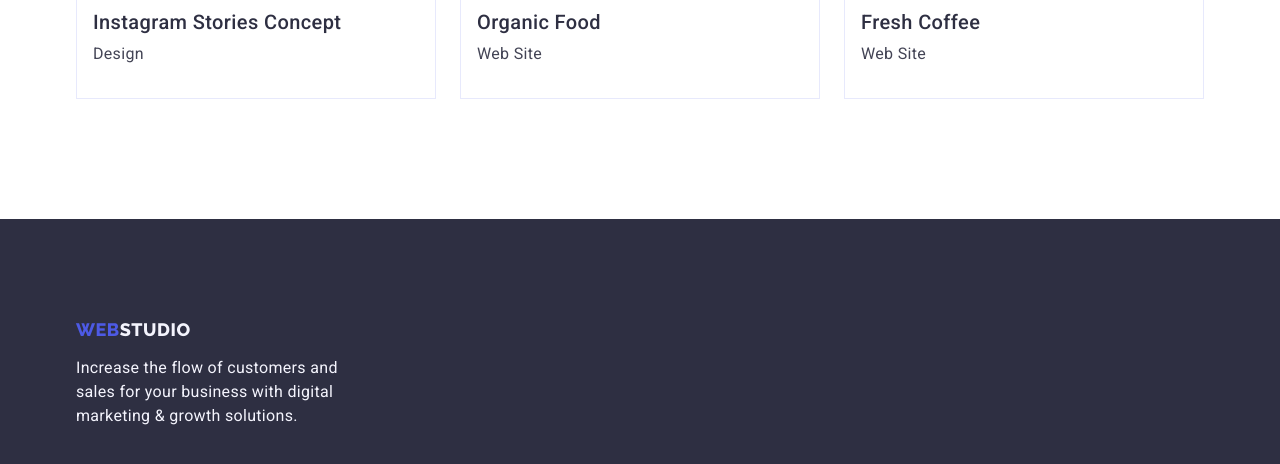
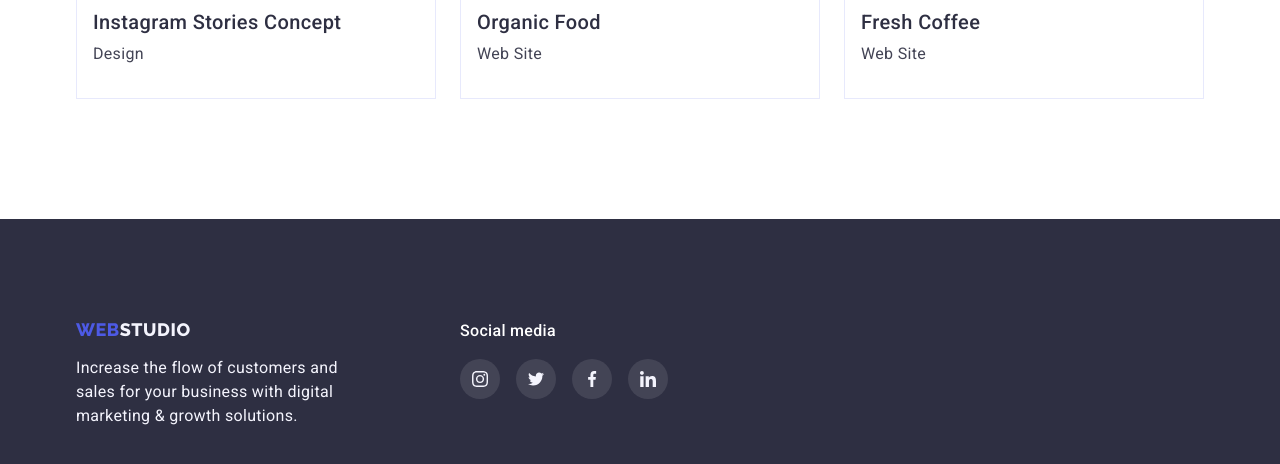
Before and after one commit to Kris-tii/goit-markup-hw-04, a plain HTML site: page portfolio.html in a window 1280 px wide. Shown: the part 1552-2016 px from the top of the page. Drawn offline with nearby package versions, Linux system fonts and the light colour scheme.

```diff
--- a/css/styles.css
+++ b/css/styles.css
@@ -132,6 +132,8 @@ margin-right: auto;
 
 .hero{
 background: var(--main-gray-color);
+background-image:linear-gradient(rgba(46, 47, 66, 0.7), rgba(46, 47, 66, 0.7)), url(../images/people-office.jpg);
+background-repeat: no-repeat;
 padding-top: 188px;
 padding-bottom: 188px;
 }
--- a/portfolio.html
+++ b/portfolio.html
@@ -208,7 +208,8 @@
       </section>
     </main>
     <footer class="footer">
-      <div class="container">
+      <div class="container footer-content">
+        <div class="footer-container">
           <a href="./index.html" class="part-logo link"
             >Web
             <span class="part-logo-white">Studio</span>
@@ -218,6 +219,40 @@
             digital marketing & growth solutions.
           </p>
         </div>
+        <div class="footer-section">
+          <h3 class="footer-title">Social media</h3>
+          <ul class="footer-soc-list list">
+            <li class="footer-soc-item">
+              <a href="" class="footer-soc-link link">
+                <svg class="footer-soc-icon" width="16" height="16">
+                  <use href="/icons.svg#icon-instagram"></use>
+                </svg>
+              </a>
+            </li>
+            <li class="footer-soc-item">
+              <a href="" class="footer-soc-link link">
+                <svg class="footer-soc-icon" width="16" height="16">
+                  <use href="/icons.svg#icon-twitter"></use>
+                </svg>
+              </a>
+            </li>
+            <li class="footer-soc-item">
+              <a href="" class="footer-soc-link link">
+                <svg class="footer-soc-icon" width="16" height="16">
+                  <use href="/icons.svg#icon-facebook"></use>
+                </svg>
+              </a>
+            </li>
+            <li class="footer-soc-item">
+              <a href="" class="footer-soc-link link">
+                <svg class="footer-soc-icon" width="16" height="16">
+                  <use href="/icons.svg#icon-linkedin"></use>
+                </svg>
+              </a>
+            </li>
+          </ul>
+        </div>
+      </div>
     </footer>
   </body>
 </html>
```
Also changed, not shown: images/people-office.jpg (added). Lines whose indentation alone changed are shown as unchanged.
